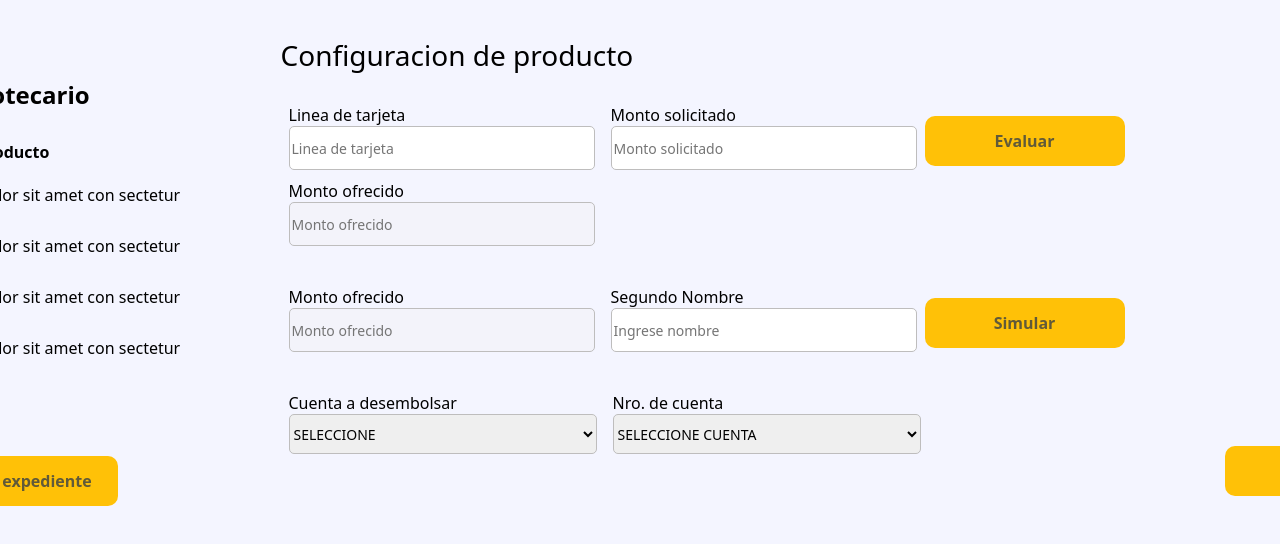
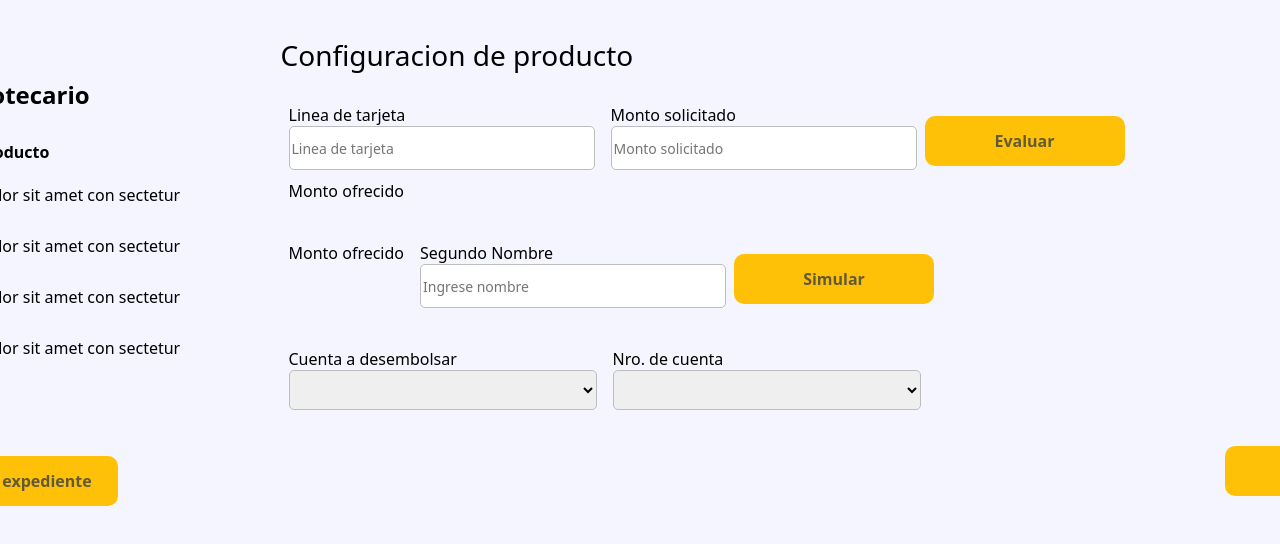
Before and after one commit to beto20/Banking-front, an Angular app: page /credit/product-config in a window 1280 px wide. Shown: the top 544 px of the page. Built offline with nearby package versions, Linux system fonts and the light colour scheme.

Commit message:
update pages

```diff
--- a/src/app/pages/personal-info/personal-info.component.ts
+++ b/src/app/pages/personal-info/personal-info.component.ts
@@ -54,6 +54,7 @@ export class PersonalInfoComponent implements OnInit {
 
   submit() {
     console.log(this.customer.value.name)
+    this.router.navigateByUrl('/credit/product-config')
   }
 
   annuled() {
--- a/src/app/pages/product-config/product-config.component.css
+++ b/src/app/pages/product-config/product-config.component.css
@@ -101,12 +101,19 @@
     margin-top: 12px;
 }
 
-button {
+button, #button {
     width: 200px;
     height: 50px;
     background-color: #ffc107;
     border-radius: 10px;
     border: 0px transparent;
+}
+
+#button {
+    display: flex;
+    justify-content: center;
+    align-items: center;
+    font-size: medium;
 }
 
 span {
--- a/src/app/pages/product-config/product-config.component.html
+++ b/src/app/pages/product-config/product-config.component.html
@@ -1,3 +1,5 @@
+<form [formGroup]="saleFormGroup" (ngSubmit)="saleProcess()">
+
 <div id="container">
 
     <div id="information-container">
@@ -14,7 +16,7 @@
             </ul>
         </div>
         <div id="btn">
-            <button><span>Anular expediente</span></button>
+            <span id="button" (click)="annuled()">Anular expediente</span>
         </div>
     </div>
 
@@ -23,6 +25,7 @@
             <p>Configuracion de producto</p>
         </div>
 
+        <form [formGroup]="evaluationFormGroup" (ngSubmit)="creditEvaluation()">
         <div id="column">
             <div id="row">
                 <div id="input-data">
@@ -30,7 +33,7 @@
                         <label for="">Linea de tarjeta</label>
                     </div>
                     <div>
-                        <input type="number" name="" id="name" placeholder="Linea de tarjeta" required>
+                        <input type="number" name="" id="name" placeholder="Linea de tarjeta" required formControlName="creditLine">
                     </div>
                 </div>
                 <div id="input-data">
@@ -38,7 +41,8 @@
                         <label for="">Monto ofrecido</label>
                     </div>
                     <div>
-                        <input type="text" name="" id="" placeholder="Monto ofrecido" disabled>
+                        <!-- <input type="text" name="" id="" placeholder="Monto ofrecido" [formControl]="offerAmount"> -->
+                        <label id="output">{{ offerAmount }}</label>
                     </div>
                 </div>
             </div>
@@ -48,7 +52,7 @@
                         <label for="">Monto solicitado</label>
                     </div>
                     <div>
-                        <input type="number" name="" id="" placeholder="Monto solicitado">
+                        <input type="number" name="" id="" placeholder="Monto solicitado" formControlName="requestedAmount">
                     </div>
                 </div>
             </div>
@@ -58,7 +62,9 @@
                 </div>
             </div>
         </div>
+        </form>
 
+        <form [formGroup]="simulationFormGroup" (ngSubmit)="creditSimulation(offerAmount)">
         <div id="column">
             <div id="row">
                 <div id="input-data">
@@ -66,7 +72,8 @@
                         <label for="">Monto ofrecido</label>
                     </div>
                     <div>
-                        <input type="text" name="" id="name" placeholder="Monto ofrecido" disabled>
+                        <!-- <input type="text" name="" id="name" placeholder="Monto ofrecido" > -->
+                        <label id="output">{{ offerAmount }}</label>
                     </div>
                 </div>
             </div>
@@ -83,10 +90,11 @@
             </div>
             <div id="row">
                 <div id="btn">
-                    <button><span>Simular</span></button>
+                    <button ><span>Simular</span></button>
                 </div>
             </div>
         </div>
+        </form>
 
         <div id="column">
             <div id="row">
@@ -95,10 +103,10 @@
                         <label for="">Cuenta a desembolsar</label>
                     </div>
                     <div>
-                        <select id="select-input" name="select">
+                        <select id="select-input" name="select" formControlName="account">
                             <option value="value1" disabled selected hidden>Seleccione</option>
-                            <option value="value2">Nueva</option>
-                            <option value="value3">Existente</option>
+                            <option value="Nueva">Nueva</option>
+                            <option value="Existente">Existente</option>
                         </select>
                     </div>
                 </div>
@@ -109,10 +117,10 @@
                         <label for="">Nro. de cuenta</label>
                     </div>
                     <div>
-                        <select id="select-input" name="select">
+                        <select id="select-input" name="select" formControlName="accountNumber">
                             <option value="value1" disabled selected hidden>Seleccione cuenta</option>
                             <option value="value2">12345</option>
-                            <option value="value3">12345</option>
+                            <option value="value3" [value]="mock">12345</option>
                         </select>
                     </div>
                 </div>
@@ -125,7 +133,10 @@
 
 
     <div id="btn-next">
-        <button><span>Solicitar</span></button>
+        <!-- <button (click)="processSale()"><span>Solicitar</span></button> -->
+        <button ><span>Solicitar</span></button>
     </div>
 
 </div>
+
+<!-- </form> -->
--- a/src/app/pages/product-config/product-config.component.ts
+++ b/src/app/pages/product-config/product-config.component.ts
@@ -1,4 +1,7 @@
-import { Component } from '@angular/core';
+import { Component, OnInit } from '@angular/core';
+import { FormControl, FormGroup, Validators } from '@angular/forms';
+import { Router } from '@angular/router';
+import { CreditService } from 'src/app/service/credit.service';
 
 @Component({
   selector: 'app-product-config',
@@ -7,4 +10,100 @@ import { Component } from '@angular/core';
 })
 export class ProductConfigComponent {
 
+  mock = '123465761245'
+
+  evaluationFormGroup = new FormGroup({
+    creditLine: new FormControl(),
+    requestedAmount: new FormControl(),
+  });
+  simulationFormGroup = new FormGroup({});
+  saleFormGroup = new FormGroup({
+    account: new FormControl(),
+    accountNumber: new FormControl(),
+  });
+
+  offerAmount?: any
+  creditLine? : any;
+  requestedAmount? : any;
+  account? : any;
+  accountNumber? : any;
+
+  constructor(private readonly creditService: CreditService,
+    private readonly router: Router) {}
+
+
+  annuled() {
+    console.log('anular')
+  }
+
+  creditEvaluation() {
+    this.creditLine = this.evaluationFormGroup.value.creditLine;
+    this.requestedAmount = this.evaluationFormGroup.value.requestedAmount;
+
+    console.log('evaluate')
+    console.log('creditLine value', this.creditLine)
+    console.log('requestedAmount value', this.requestedAmount)
+    this.offerAmount = 3000.00
+
+    const evaluationDto = {
+      documentType: "DNI",
+      documentNumber: "41572392",
+      creditLine: this.creditLine,
+      amountRequired: this.requestedAmount,
+    }
+
+    this.creditService.evaluation(evaluationDto);
+  }
+
+  creditSimulation(offerAmount: any) {
+    console.log('simulate')
+    console.log('offerAmount value', offerAmount)
+
+    const simulationDto = {
+      tea: 0.14,
+      simulationAmount: offerAmount
+    }
+
+    this.creditService.simulation(simulationDto);
+  }
+
+  saleProcess() {
+    this.account = this.saleFormGroup.value.account;
+    this.accountNumber = this.saleFormGroup.value.accountNumber;
+    console.log('saleFunc')
+    console.log('saleFunc', this.creditLine)
+    console.log('saleFunc', this.requestedAmount)
+    console.log('saleFunc', this.offerAmount)
+    console.log('saleFunc', this.account)
+    console.log('saleFunc', this.accountNumber)
+
+    const saleDto = {
+      expedientNumber: "EXP00001", // FALTA
+      creditType: "HIPOTECARIO", // FALTA
+      creditLine: this.creditLine,
+      requestedAmount: this.requestedAmount,
+      agreedAmount: this.offerAmount,
+      interestRate: 0.14,
+      quota: "",
+      term: "",
+      hasDebt: false, // FALTA
+      totalDebtAmount: 0.00,
+      disbursementType: this.account,
+      disbursementAccount: this.accountNumber,
+      hasAccount: true,
+      name: "",
+      lastname: "",
+      gender: "",
+      birthdate: "",
+      document: "",
+      documentNumber: "",
+      email: "",
+      phone: "",
+      isClient: true,
+    }
+
+    this.creditService.sale(saleDto);
+    this.router.navigateByUrl('/credit/sale')
+  }
+
 }
--- a/src/app/pages/sale/sale.component.html
+++ b/src/app/pages/sale/sale.component.html
@@ -160,7 +160,7 @@
 
 
     <div id="btn-next">
-        <button><span>Regresar a dashboard</span></button>
+        <button routerLink="/dashboard"><span>Regresar a dashboard</span></button>
     </div>
 
 </div>
```
